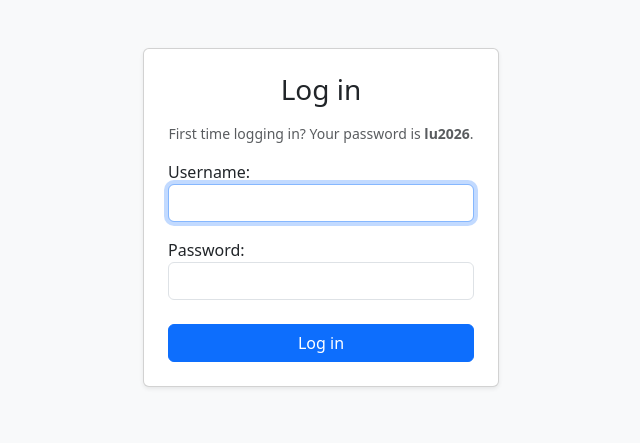
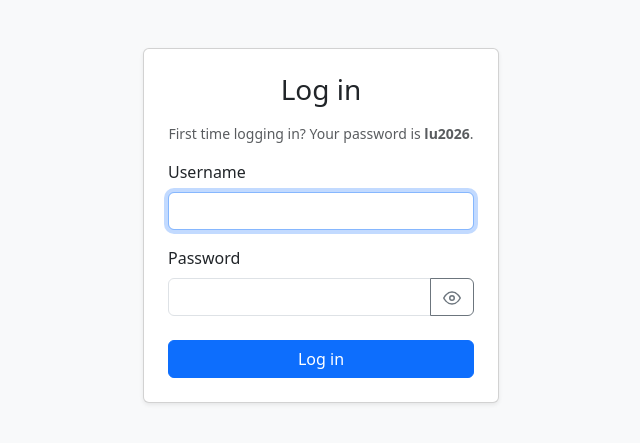
Before and after one commit to IkennaIkwuka/College_FYP, a Django app: page /login/ in a window 1280 px wide. Shown: the part 56-499 px from the top of the page, without its empty margins (319-959 px from the left). Run offline with Django 5.2, Linux system fonts and the light colour scheme.

Commit message:
Add a show/hide toggle to password fields
Login and change-password both had masked-only password inputs with
no way to check what you typed. Adds a shared password_toggle.js
(same "one shared JS file, auto-wired by a CSS class" convention as
typeahead.js) plus the input-group markup on both forms. Had to
restructure login.html off {{ form.as_p }} to explicit fields to get
a hook for the toggle button next to just the password input.

```diff
--- /dev/null
+++ b/accounts/static/accounts/js/password_toggle.js
@@ -0,0 +1,23 @@
+document.addEventListener("DOMContentLoaded", function () {
+    var EYE = '<svg xmlns="http://www.w3.org/2000/svg" width="18" height="18" viewBox="0 0 24 24" ' +
+        'fill="none" stroke="currentColor" stroke-width="2" stroke-linecap="round" stroke-linejoin="round">' +
+        '<path d="M1 12s4-8 11-8 11 8 11 8-4 8-11 8-11-8-11-8Z"/><circle cx="12" cy="12" r="3"/></svg>';
+    var EYE_SLASH = '<svg xmlns="http://www.w3.org/2000/svg" width="18" height="18" viewBox="0 0 24 24" ' +
+        'fill="none" stroke="currentColor" stroke-width="2" stroke-linecap="round" stroke-linejoin="round">' +
+        '<path d="M17.94 17.94A10.94 10.94 0 0 1 12 20c-7 0-11-8-11-8a20.3 20.3 0 0 1 5.06-5.94"/>' +
+        '<path d="M9.9 4.24A10.4 10.4 0 0 1 12 4c7 0 11 8 11 8a20.3 20.3 0 0 1-3.22 4.36"/>' +
+        '<path d="M14.12 14.12a3 3 0 1 1-4.24-4.24"/><line x1="1" y1="1" x2="23" y2="23"/></svg>';
+
+    document.querySelectorAll(".password-toggle").forEach(function (btn) {
+        var input = document.getElementById(btn.dataset.target);
+        if (!input) return;
+        btn.innerHTML = EYE;
+        btn.setAttribute("aria-label", "Show password");
+        btn.addEventListener("click", function () {
+            var showing = input.type === "text";
+            input.type = showing ? "password" : "text";
+            btn.innerHTML = showing ? EYE : EYE_SLASH;
+            btn.setAttribute("aria-label", showing ? "Show password" : "Hide password");
+        });
+    });
+});
--- a/accounts/templates/accounts/base.html
+++ b/accounts/templates/accounts/base.html
@@ -64,5 +64,6 @@
     </main>
     <script src="https://cdn.jsdelivr.net/npm/bootstrap@5.3.3/dist/js/bootstrap.bundle.min.js"></script>
     <script src="{% static 'accounts/js/typeahead.js' %}"></script>
+    <script src="{% static 'accounts/js/password_toggle.js' %}"></script>
 </body>
 </html>
--- a/accounts/templates/accounts/login.html
+++ b/accounts/templates/accounts/login.html
@@ -11,9 +11,28 @@
                     <p class="text-muted text-center small">
                         First time logging in? Your password is <strong>{{ default_password }}</strong>.
                     </p>
+                    {% if form.non_field_errors %}
+                        <div class="alert alert-danger">{{ form.non_field_errors }}</div>
+                    {% endif %}
                     <form method="post">
                         {% csrf_token %}
-                        {{ form.as_p }}
+                        <div class="mb-3">
+                            <label for="{{ form.username.id_for_label }}" class="form-label">{{ form.username.label }}</label>
+                            {{ form.username }}
+                            {% for error in form.username.errors %}
+                                <div class="text-danger small">{{ error }}</div>
+                            {% endfor %}
+                        </div>
+                        <div class="mb-3">
+                            <label for="{{ form.password.id_for_label }}" class="form-label">{{ form.password.label }}</label>
+                            <div class="input-group">
+                                {{ form.password }}
+                                <button type="button" class="btn btn-outline-secondary password-toggle" data-target="{{ form.password.id_for_label }}"></button>
+                            </div>
+                            {% for error in form.password.errors %}
+                                <div class="text-danger small">{{ error }}</div>
+                            {% endfor %}
+                        </div>
                         <button type="submit" class="btn btn-primary w-100 mt-2">Log in</button>
                     </form>
                 </div>
```
Also changed, not shown: accounts/templates/accounts/change_password.html (+8 -2 lines).
